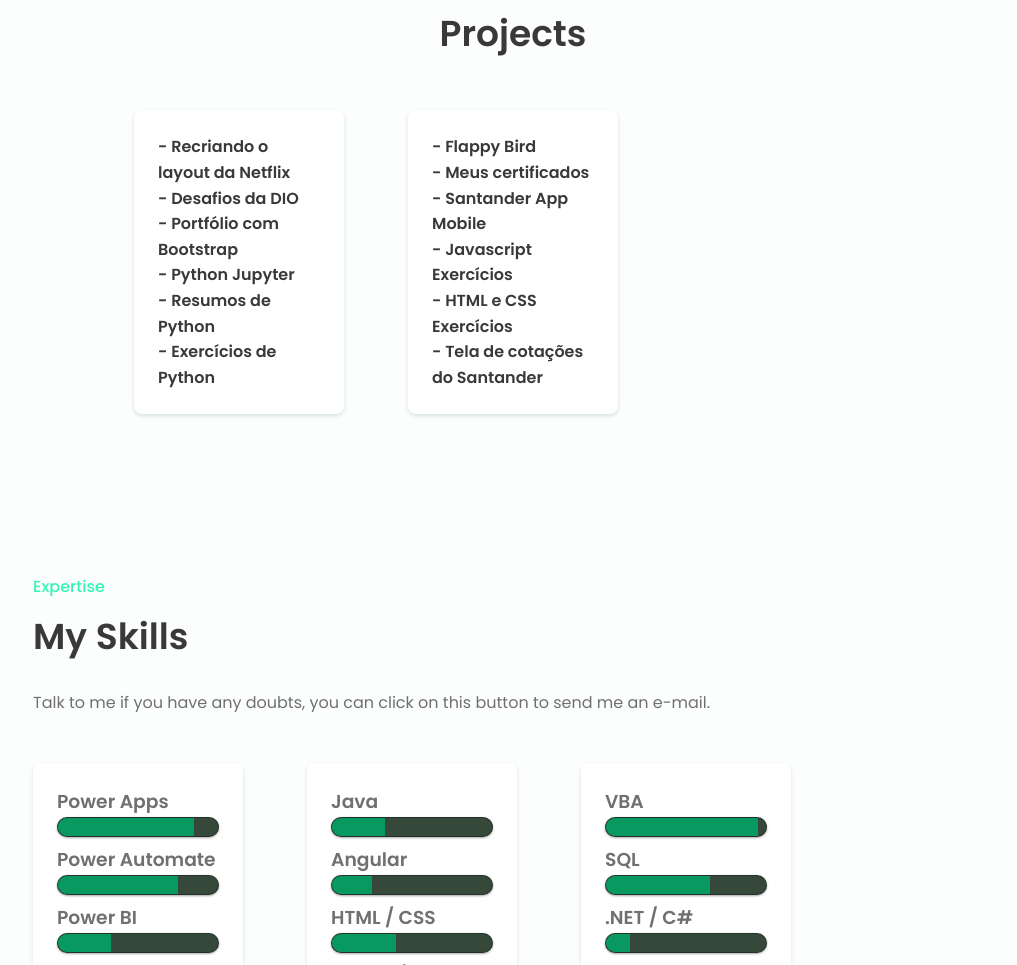
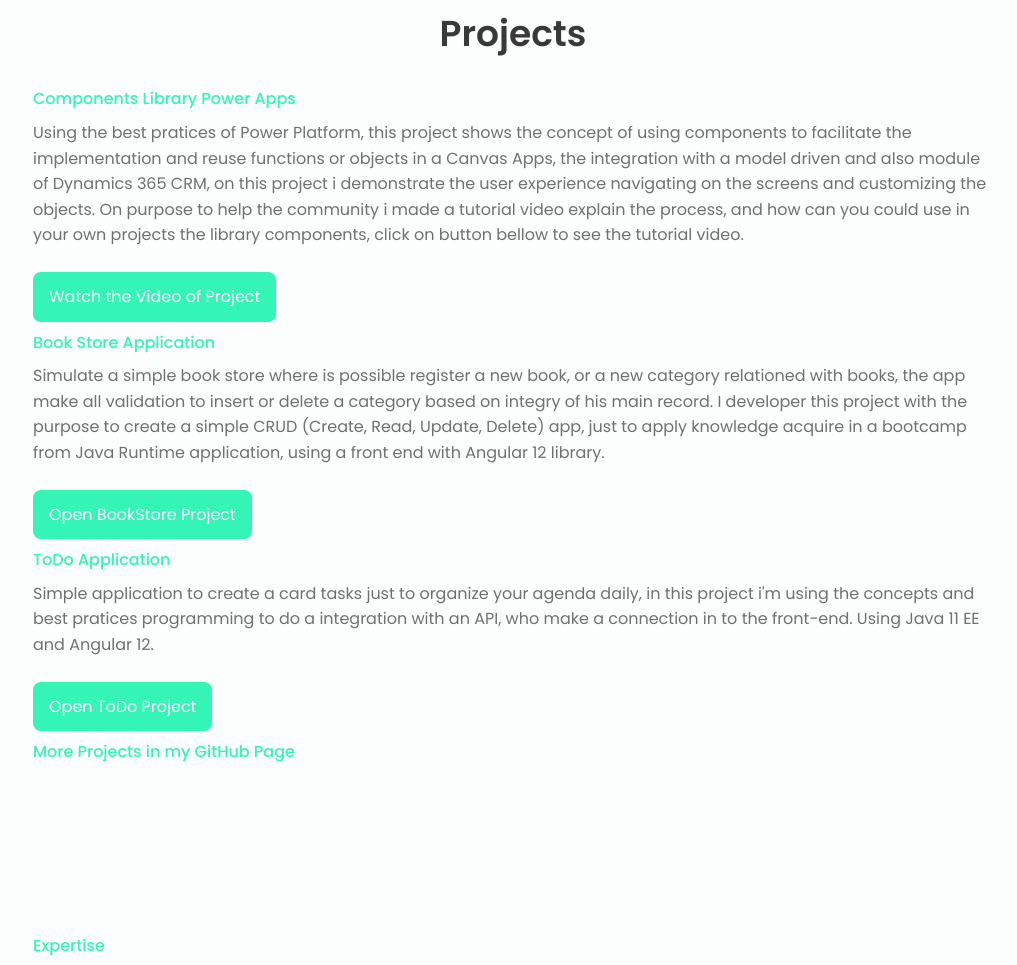
Before and after one commit to wolenberg/MyPortfolio, a plain HTML site: page index.html in a window 1280 px wide. Shown: the part 1971-2936 px from the top of the page, without its empty margins (127-1144 px from the left). Drawn offline with nearby package versions, Linux system fonts and the light colour scheme.

Commit message:
update my projects

```diff
--- a/index.html
+++ b/index.html
@@ -114,29 +114,47 @@
 
             <!--========== MENU ==========-->
             <section class="menu section bd-container" id="menu">
-                <span class="section-subtitle">My</span>
-                <h2 class="section-title">Projects</h2>
 
-                <div class="menu__container bd-grid">
-                    <div class="menu__content">
-                        <a href="https://github.com/FernandaMakiHirose/netflix" class="menu__name" target="_blank">- Recriando o layout da Netflix</a>
-                        <a href="https://github.com/FernandaMakiHirose/desafios-dio" class="menu__name" target="_blank">- Desafios da DIO</a>
-                        <a href="https://github.com/FernandaMakiHirose/bootstrap-portfolio" target="_blank" class="menu__name">- Portfólio com Bootstrap</a>
-                        <a href="https://github.com/FernandaMakiHirose/python-jupyter" target="_blank" class="menu__name">- Python Jupyter</a>
-                        <a href="https://github.com/FernandaMakiHirose/python-resumos" target="_blank" class="menu__name">- Resumos de Python</a>
-                        <a href="https://github.com/FernandaMakiHirose/python-exercicios" target="_blank" class="menu__name">- Exercícios de Python</a>
-                    </div>
+                <div class="about__data">
+                    <span class="section-subtitle">My</span>
+                    <h2 class="section-title">Projects</h2>
+
+                    <span class="section-subtitle about__initial">Components Library Power Apps</span>
+                    <p class="about__description"> Using the best pratices of Power Platform, this project shows the concept of using components to
+                                                    facilitate the implementation and reuse functions or objects in a Canvas Apps, the integration with
+                                                    a model driven and also module of Dynamics 365 CRM, on this project i demonstrate the user experience
+                                                    navigating on the screens and customizing the objects. On purpose to help the community i made a tutorial
+                                                    video explain the process, and how can you could use in your own projects the library components, click
+                                                    on button bellow to see the tutorial video.
+                    </p>
+                  <a href="https://youtu.be/-gJFYafNdlg" class="button" target="_blank">Watch the Video of Project</a>
+
+                  <span class="section-subtitle about__initial"></span>
+
+                    <span class="section-subtitle about__initial">Book Store Application</span>
+                      <p class="about__description">Simulate a simple book store where is possible register a new book, or a new category relationed with books, the app make
+                                                    all validation to insert or delete a category based on integry of his main record.
+                                                    I developer this project with the purpose to create a simple CRUD (Create, Read, Update, Delete) app, just to apply knowledge
+                                                    acquire in a bootcamp from Java Runtime application, using a front end with Angular 12 library.
+                      </p>
+                    <a href="https://wolenberg.github.io/bookstore/" class="button" target="_blank">Open BookStore Project</a>
+
+                    <span class="section-subtitle about__initial"></span>
+
+                    <span class="section-subtitle about__initial">ToDo Application</span>
+                      <p class="about__description">Simple application to create a card tasks just to organize your agenda daily, in this project
+                                                    i'm using the concepts and best pratices programming to do a integration with an API, who
+                                                     make a connection in to the front-end. Using Java 11 EE and Angular 12.
+                      </p>
+                    <a href="https://todo-wolenberg.netlify.app/"" class="button" target="_blank">Open ToDo Project</a>
+
+                    <span class="section-subtitle about__initial"></span>
+
+                    <span class="section-subtitle about__initial">More Projects in my GitHub Page</span>
+
+                </div>
 
 
-                    <div class="menu__content">
-                        <a href="https://github.com/FernandaMakiHirose/jogo-flappy-bird" target="_blank" class="menu__name">- Flappy Bird</a>
-                        <a href="https://github.com/FernandaMakiHirose/certificados" class="menu__name" target="_blank">- Meus certificados</a>
-                        <a href="https://github.com/FernandaMakiHirose/santander-app-mobile" target="_blank" class="menu__name">- Santander App Mobile</a>
-                        <a href="https://github.com/FernandaMakiHirose/javascript-exercicios" target="_blank" class="menu__name">- Javascript Exercícios</a>
-                        <a href="https://github.com/FernandaMakiHirose/html-css-exercicios" target="_blank" class="menu__name">- HTML e CSS Exercícios</a>
-                        <a href="https://github.com/FernandaMakiHirose/santander-tela-de-cotacoes" target="_blank" class="menu__name">- Tela de cotações do Santander</a>
-                    </div>
-                </div>
             </section>
 
 
```
Also changed, not shown: 1 other file.
